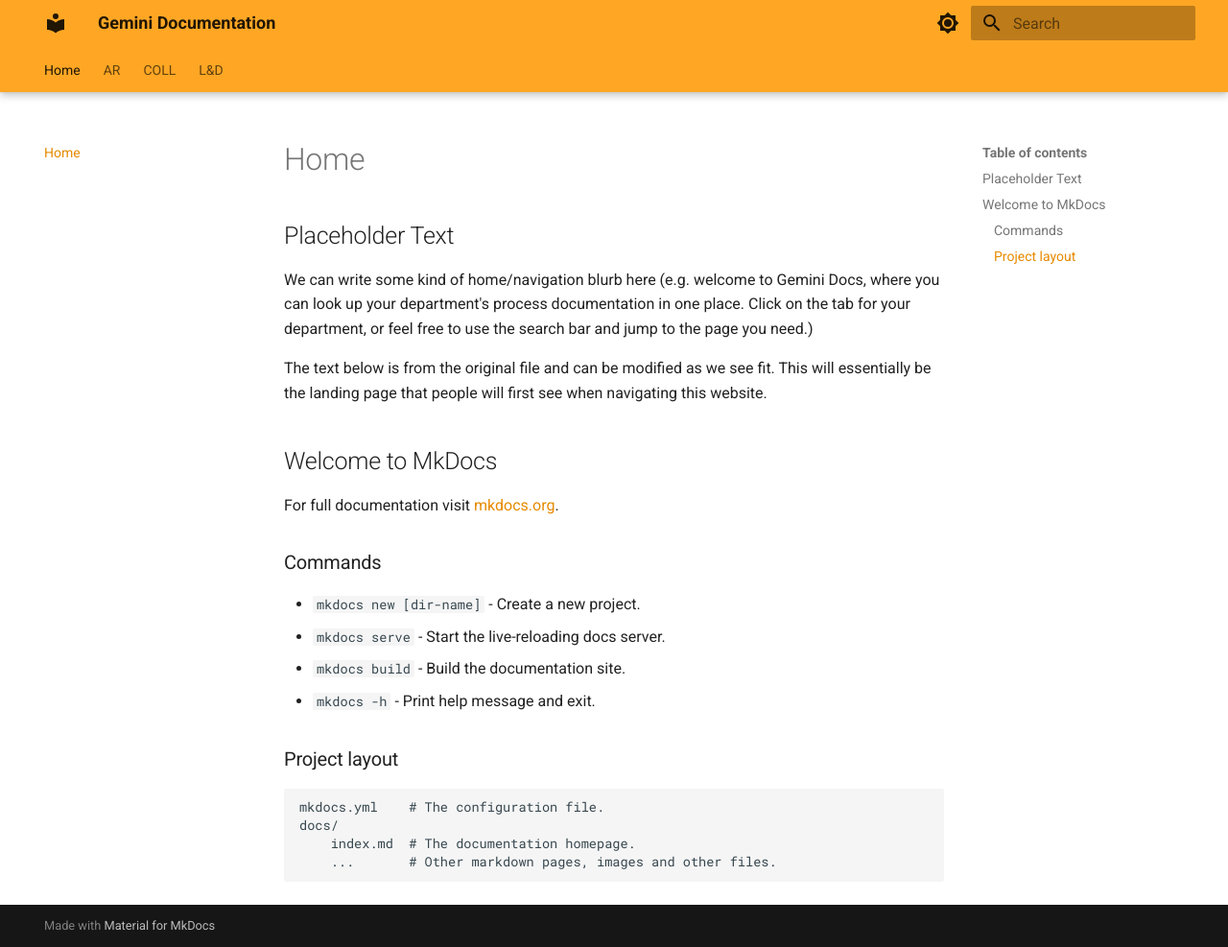
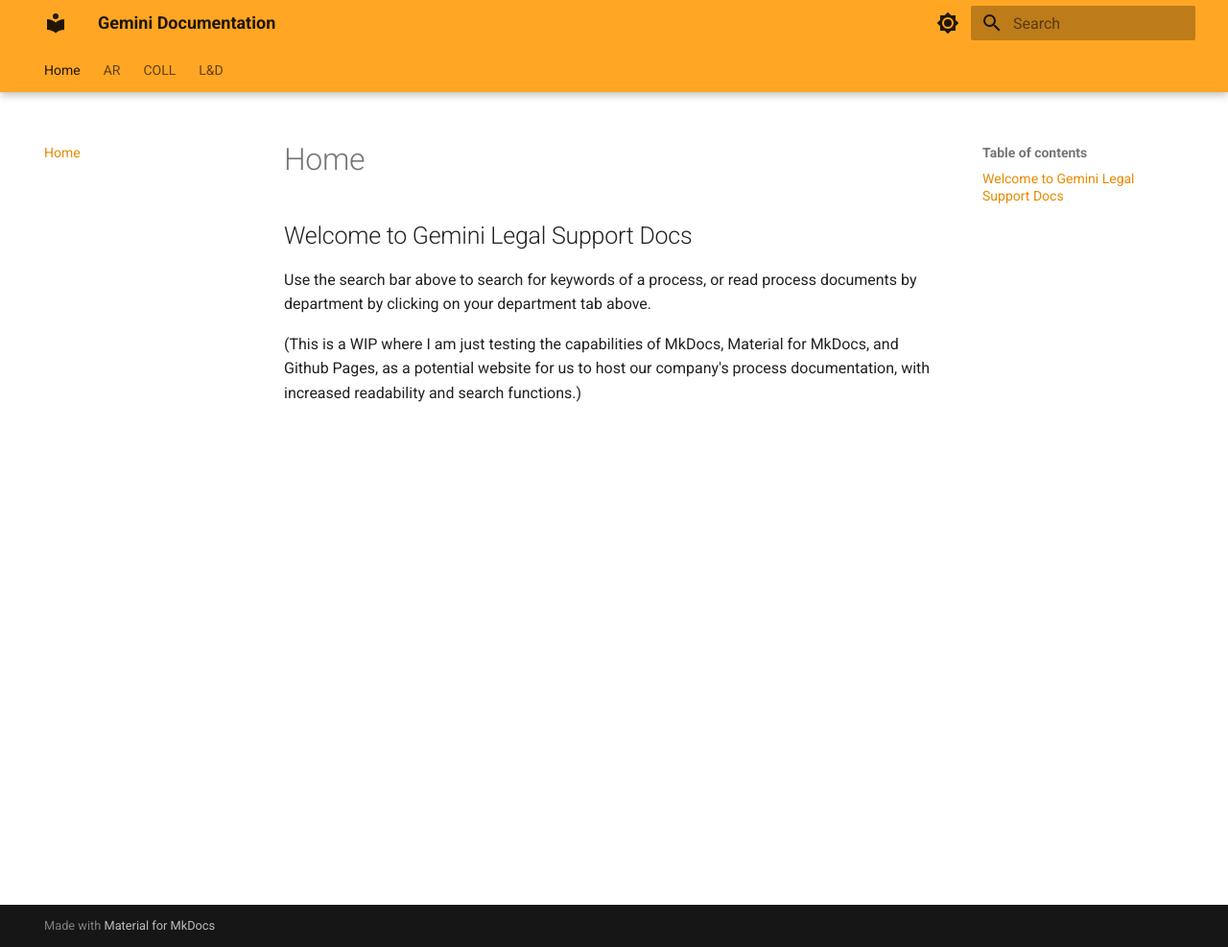
Before and after one commit to jtsai-gemini/GLSDocs, an MkDocs documentation site: the page built from docs/index.md, in a window 1280 px wide and 987 px high. Shown: the whole window at 96% size. Built offline with MkDocs 1.6.1 and Material for MkDocs 9.7.7, drawn with Linux system fonts in a browser that asks for light colours.

Commit message:
Update index.md

```diff
--- a/docs/index.md
+++ b/docs/index.md
@@ -1,23 +1,5 @@
-# Placeholder Text
+# Welcome to Gemini Legal Support Docs
 
-We can write some kind of home/navigation blurb here (e.g. welcome to Gemini Docs, where you can look up your department's process documentation in one place. Click on the tab for your department, or feel free to use the search bar and jump to the page you need.)
+Use the search bar above to search for keywords of a process, or read process documents by department by clicking on your department tab above.
 
-The text below is from the original file and can be modified as we see fit. This will essentially be the landing page that people will first see when navigating this website.
-
-# Welcome to MkDocs
-
-For full documentation visit [mkdocs.org](https://www.mkdocs.org).
-
-## Commands
-
-* `mkdocs new [dir-name]` - Create a new project.
-* `mkdocs serve` - Start the live-reloading docs server.
-* `mkdocs build` - Build the documentation site.
-* `mkdocs -h` - Print help message and exit.
-
-## Project layout
-
-    mkdocs.yml    # The configuration file.
-    docs/
-        index.md  # The documentation homepage.
-        ...       # Other markdown pages, images and other files.
+(This is a WIP where I am just testing the capabilities of MkDocs, Material for MkDocs, and Github Pages, as a potential website for us to host our company's process documentation, with increased readability and search functions.)
```
